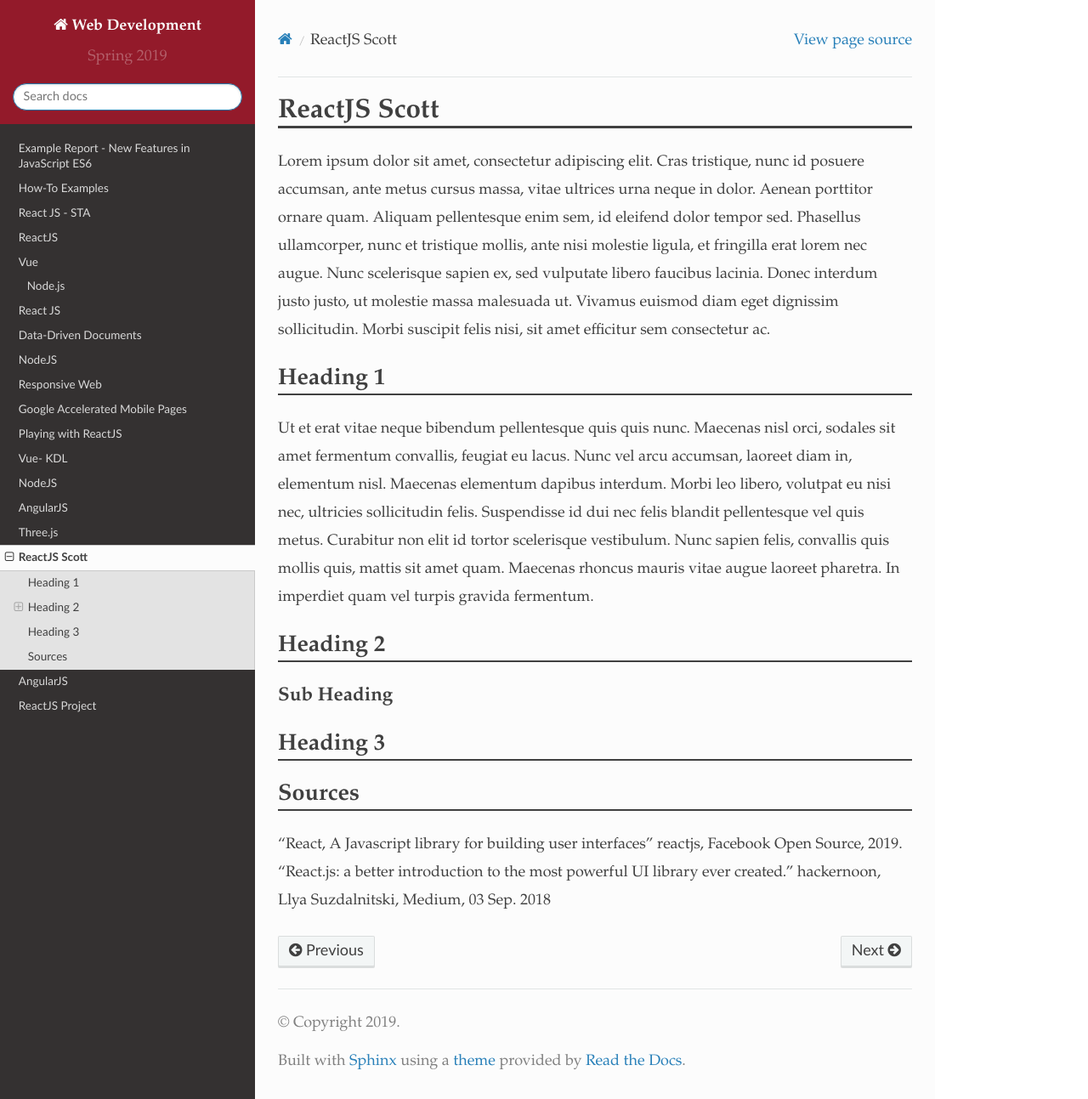
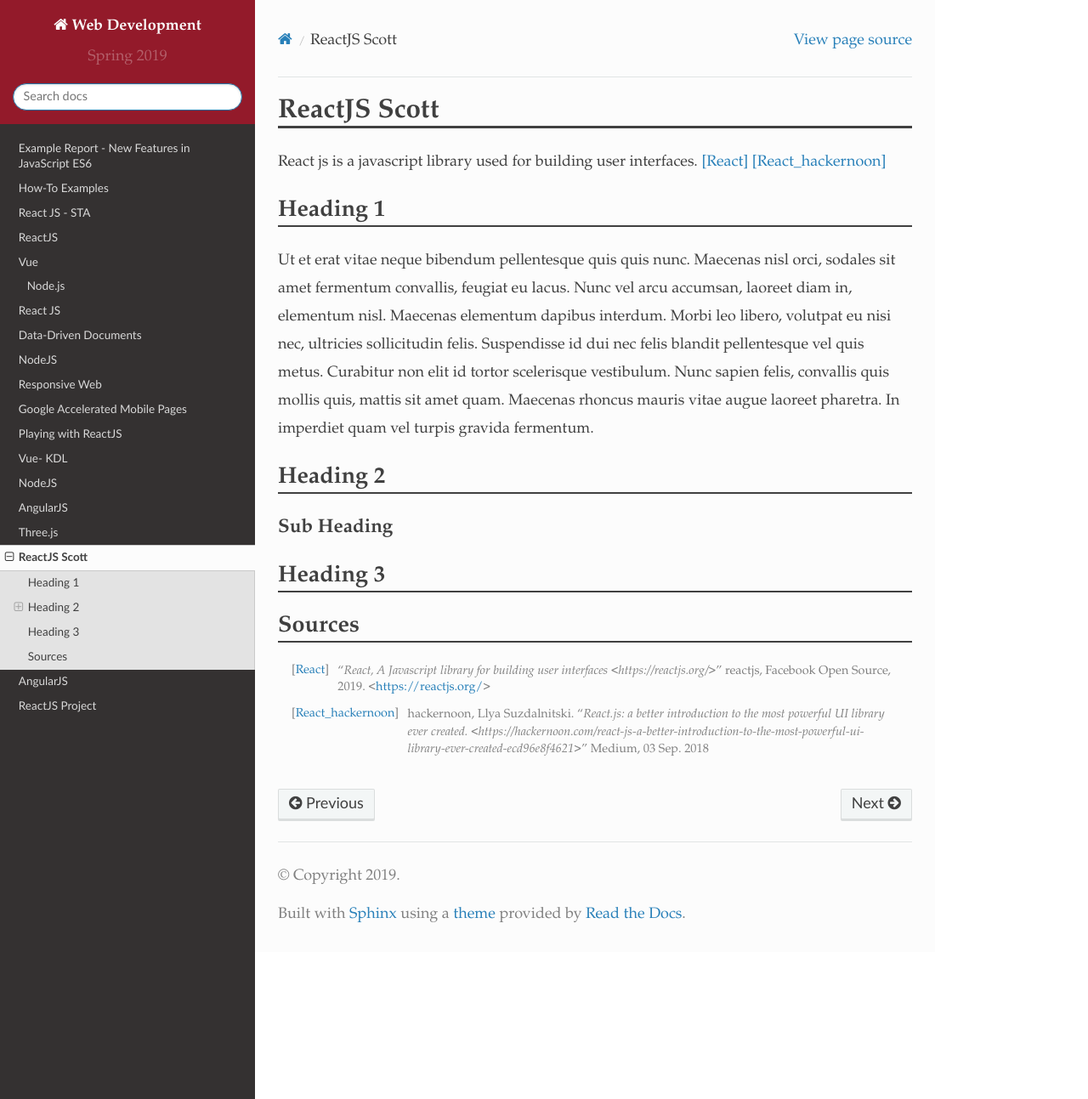
Before and after one commit to pvcraven/2019_spring_web_dev, a Sphinx documentation site: the page built from source/final/scott/index.rst, in a window 1280 px wide and 1293 px high. Shown: the whole window at 85% size. Built offline with Sphinx 7.4.7 and the Read the Docs theme 2.0.0, drawn with Linux system fonts in a browser that asks for light colours.

Commit message:
Started outline a bit

```diff
--- a/source/final/scott/index.rst
+++ b/source/final/scott/index.rst
@@ -1,14 +1,7 @@
 ReactJS Scott
 ==============
 
-Lorem ipsum dolor sit amet, consectetur adipiscing elit. Cras tristique, nunc
-id posuere accumsan, ante metus cursus massa, vitae ultrices urna neque in dolor.
-Aenean porttitor ornare quam. Aliquam pellentesque enim sem, id eleifend dolor
-tempor sed. Phasellus ullamcorper, nunc et tristique mollis, ante nisi molestie
-ligula, et fringilla erat lorem nec augue. Nunc scelerisque sapien ex, sed
-vulputate libero faucibus lacinia. Donec interdum justo justo, ut molestie massa
-malesuada ut. Vivamus euismod diam eget dignissim sollicitudin. Morbi suscipit
-felis nisi, sit amet efficitur sem consectetur ac.
+React js is a javascript library used for building user interfaces. [React]_ [React_hackernoon]_
 
 Heading 1
 ---------
@@ -33,5 +26,7 @@
 
 Sources
 -------
-"React, A Javascript library for building user interfaces" reactjs, Facebook Open Source, 2019.
-"React.js: a better introduction to the most powerful UI library ever created." hackernoon, Llya Suzdalnitski, Medium, 03 Sep. 2018
+
+.. [React] "`React, A Javascript library for building user interfaces <https://reactjs.org/>`" reactjs, Facebook Open Source, 2019. <https://reactjs.org/>
+
+.. [React_hackernoon] hackernoon, Llya Suzdalnitski. "`React.js: a better introduction to the most powerful UI library ever created. <https://hackernoon.com/react-js-a-better-introduction-to-the-most-powerful-ui-library-ever-created-ecd96e8f4621>`" Medium, 03 Sep. 2018
```
